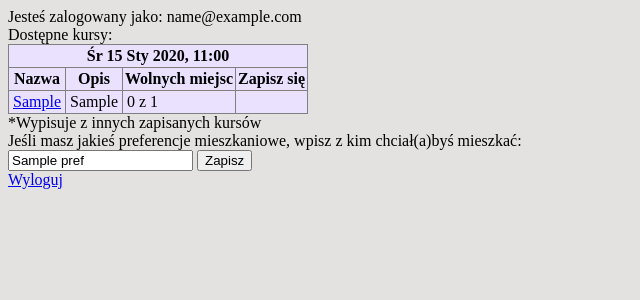
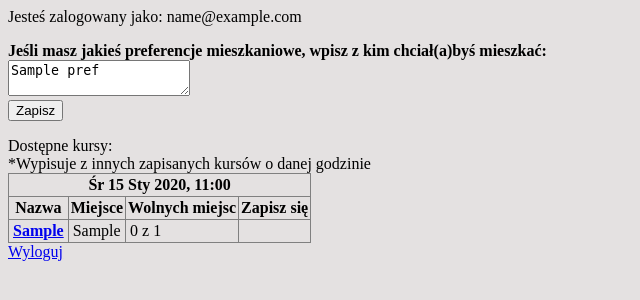
Before and after one commit to torgiren/miry-warsztaty, a Django app: template miry/kursy/templates/kursy_index.html in a window 1280 px wide. Shown: the top 300 px of the page, without its empty margins (0-640 px from the left). Run offline with Django 3.2, Linux system fonts and the light colour scheme; a user stored in the database is signed in; tables that the repository leaves empty hold one stand-in row (values such as "Sample post"); the template is opened without the code that fills it: values that come from a table or form of the project are taken from there, most other values are stand-ins (such as "Sample title", 1, 10 or a date in 2020); parts of the project's set-up code (start-up, migrations or seed data) failed here and were passed over.

Commit message:
zmiany kosmetyczne, dodanie miejca do warsztatów

```diff
--- a/miry/core/templates/base.html
+++ b/miry/core/templates/base.html
@@ -15,7 +15,6 @@
             border-style: outset;
             border-color: gray;
             border-collapse: collapse;
-            background-color: #eae1ff;
         }
         table th {
             border-width: 1px;
--- a/miry/kursy/models.py
+++ b/miry/kursy/models.py
@@ -16,6 +16,7 @@ class Kurs(models.Model):
     opis = models.TextField(null=True)
     miejsca = models.IntegerField()
     termin = models.ForeignKey(Termin)
+    miejsce = models.CharField(max_length=255, null=True, blank=True)
 
     def __unicode__(self):
         return self.nazwa
--- a/miry/kursy/templates/kursy_index.html
+++ b/miry/kursy/templates/kursy_index.html
@@ -1,20 +1,30 @@
 {% extends 'base.html' %}
 {% block content %}
     Jesteś zalogowany jako: {{user.email}}<br/>
+	<p>
+	<form method='post' action='/user/preferencje/'>
+		<strong>Jeśli masz jakieś preferencje mieszkaniowe, wpisz z kim chciał(a)byś mieszkać:</strong><br/>
+		{% csrf_token %}
+		<textarea name='preferencje'>{{pref}}</textarea></br>
+		<input type='submit' value='Zapisz'>
+	</form>
+	</p>
     Dostępne kursy:<br/>
+    *Wypisuje z innych zapisanych kursów o danej godzinie<br/>
     <table>
     {% for t in terminy %}
     <tr><th colspan=4>{{ t.date|date:"D d M Y, G:i" }}</th></tr>
-            <tr><th>Nazwa</th><th>Opis</th><th>Wolnych miejsc</th><th>Zapisz się</th></tr>
+            <tr><th>Nazwa</th><th>Miejsce</th><th>Wolnych miejsc</th><th>Zapisz się</th></tr>
             {% for k in t.kurs_set.all %}
-            <tr><td>
+			<tr><td title="{{k.opis}}">
                     {% if user.is_staff %}
                     <a href='/kursy/lista/{{k.pk}}'>
                     {% endif %}
-                    {{ k.nazwa}}</td><td>{{k.opis}}</td>
+					<strong>{{ k.nazwa}}</strong>
                     {% if user.is_staff %}
                     </a>
                     {% endif %}
+					</td><td>{{k.miejsce}}</td>
 
                     <td>{{k.wolne}} z {{k.miejsca}}</td><td>
                     {% if k.wolne %}
@@ -38,12 +48,5 @@
             {% endfor %}
     {% endfor %}
     </table>
-    *Wypisuje z innych zapisanych kursów<br/>
-	Jeśli masz jakieś preferencje mieszkaniowe, wpisz z kim chciał(a)byś mieszkać:
-	<form method='post' action='/user/preferencje/'>
-		{% csrf_token %}
-		<input type='text' name='preferencje' value='{{pref}}'>
-		<input type='submit' value='Zapisz'>
-	</form>
 	<a href='/user/logout'>Wyloguj</a>
 {% endblock %}
```
